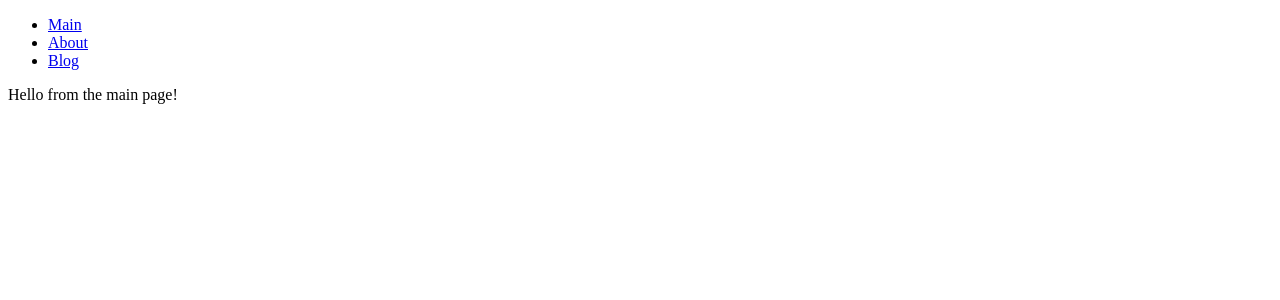
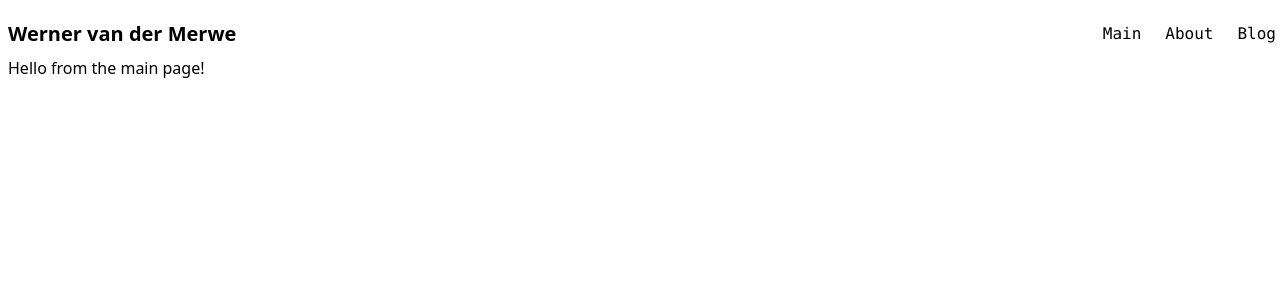
Before and after one commit to WernervanderMerwe/nuxt-portfolio, a Nuxt app: page / in a window 1280 px wide. Shown: the top 300 px of the page. Built offline with nearby package versions, Linux system fonts and the light colour scheme.

Commit message:
add tailwindcss and make a menu component

```diff
--- /dev/null
+++ b/app/components/menu.vue
@@ -0,0 +1,21 @@
+<template>
+  <nav class="font-mono">
+    <ul class="flex space-x-4">
+      <li>
+        <NuxtLink to="/" class="link">Main</NuxtLink>
+      </li>
+      <li>
+        <NuxtLink to="/about" class="link">About</NuxtLink>
+      </li>
+      <li>
+        <NuxtLink to="/blog" class="link">Blog</NuxtLink>
+      </li>
+    </ul>
+  </nav>
+</template>
+
+<style scoped>
+.link {
+  @apply p-1 hover:bg-gray-200
+}
+</style>
--- a/app/layouts/default.vue
+++ b/app/layouts/default.vue
@@ -1,18 +1,17 @@
 <template>
-  <div>
-    <nav>
-      <ul>
-        <li>
-          <NuxtLink to="/">Main</NuxtLink>
-        </li>
-        <li>
-          <NuxtLink to="/about">About</NuxtLink>
-        </li>
-        <li>
-          <NuxtLink to="/blog">Blog</NuxtLink>
-        </li>
-      </ul>
-    </nav>
-    <slot />
+  <div class="container mx-auto 2xl">
+    <header class="flex justify-between items-center mt-5">
+      <div>
+        <NuxtLink
+          to="/"
+          class="text-xl font-semibold p-2 hover:bg-gray-200">
+          Werner van der Merwe
+        </NuxtLink>
+      </div>
+      <Menu />
+    </header>
+    <main class="p-2">
+      <slot />
+    </main>
   </div>
 </template>
--- a/nuxt.config.ts
+++ b/nuxt.config.ts
@@ -4,5 +4,8 @@ export default defineNuxtConfig({
   devtools: { enabled: true },
   future: {
     compatibilityVersion: 4
-  }
+  },
+  modules: [
+    '@nuxtjs/tailwindcss'
+  ]
 })
--- a/package.json
+++ b/package.json
@@ -13,5 +13,9 @@
     "nuxt": "^3.17.5",
     "vue": "^3.5.16",
     "vue-router": "^4.5.1"
+  },
+  "devDependencies": {
+    "@nuxtjs/tailwindcss": "^v6.14.0",
+    "tailwindcss": "3.4.17"
   }
 }
--- /dev/null
+++ b/tailwind.config.js
@@ -0,0 +1,10 @@
+module.exports = {
+    content: [
+      './app/components/**/*.{js,vue,ts}',
+      './app/layouts/**/*.vue',
+      './app/pages/**/*.vue',
+      './app/plugins/**/*.{js,ts}',
+      './app/app.vue',
+      './app/error.vue'
+    ],
+  }
```
Also changed, not shown: 1 other file (tests, documents, lock files or other folders).
